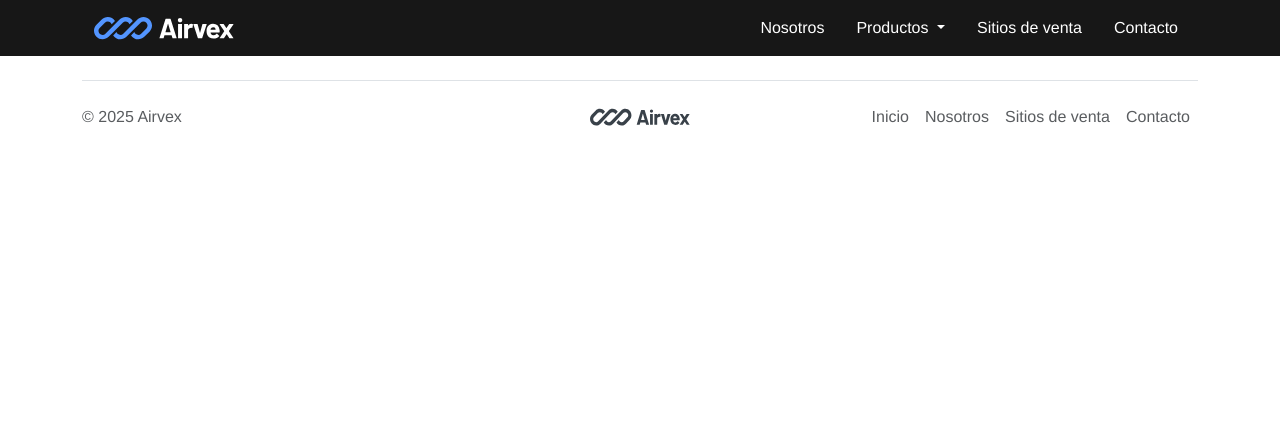
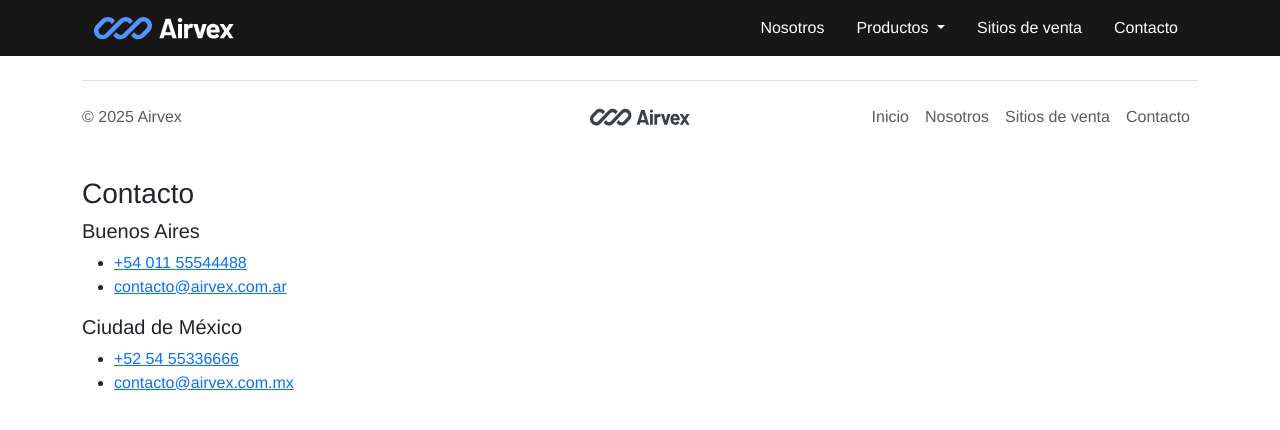
Before and after one commit to Emainfix/Airvex, a plain HTML site: page contacto.html in a window 1280 px wide. Drawn offline with nearby package versions, Linux system fonts and the light colour scheme.

Commit message:
Sumé los datos de contacto de cada ciudad

```diff
--- a/contacto.html
+++ b/contacto.html
@@ -59,6 +59,28 @@
             </footer>
         </div>
 
+        <section class="container">
+            <div class="row"><h3>Contacto</h3></div>
+            <div class="row">
+                <div class="col-6">
+                    <h5>Buenos Aires</h5>
+                    <ul>
+                        <li><a href="#">+54 011 55544488</a></li>
+                        <li><a href="#">contacto@airvex.com.ar</a></li>
+                    </ul>
+                    <h5>Ciudad de México</h5>
+                    <ul>
+                        <li><a href="#">+52 54 55336666</a></li>
+                        <li><a href="#">contacto@airvex.com.mx</a></li>
+                    </ul>
+
+                </div>
+                <div class="col-6">
+
+                </div>
+            </div>
+        </section>
+
         <script src="https://cdn.jsdelivr.net/npm/bootstrap@5.3.6/dist/js/bootstrap.bundle.min.js" integrity="sha384-j1CDi7MgGQ12Z7Qab0qlWQ/Qqz24Gc6BM0thvEMVjHnfYGF0rmFCozFSxQBxwHKO" crossorigin="anonymous"></script>
     </body>
 </html>
```
